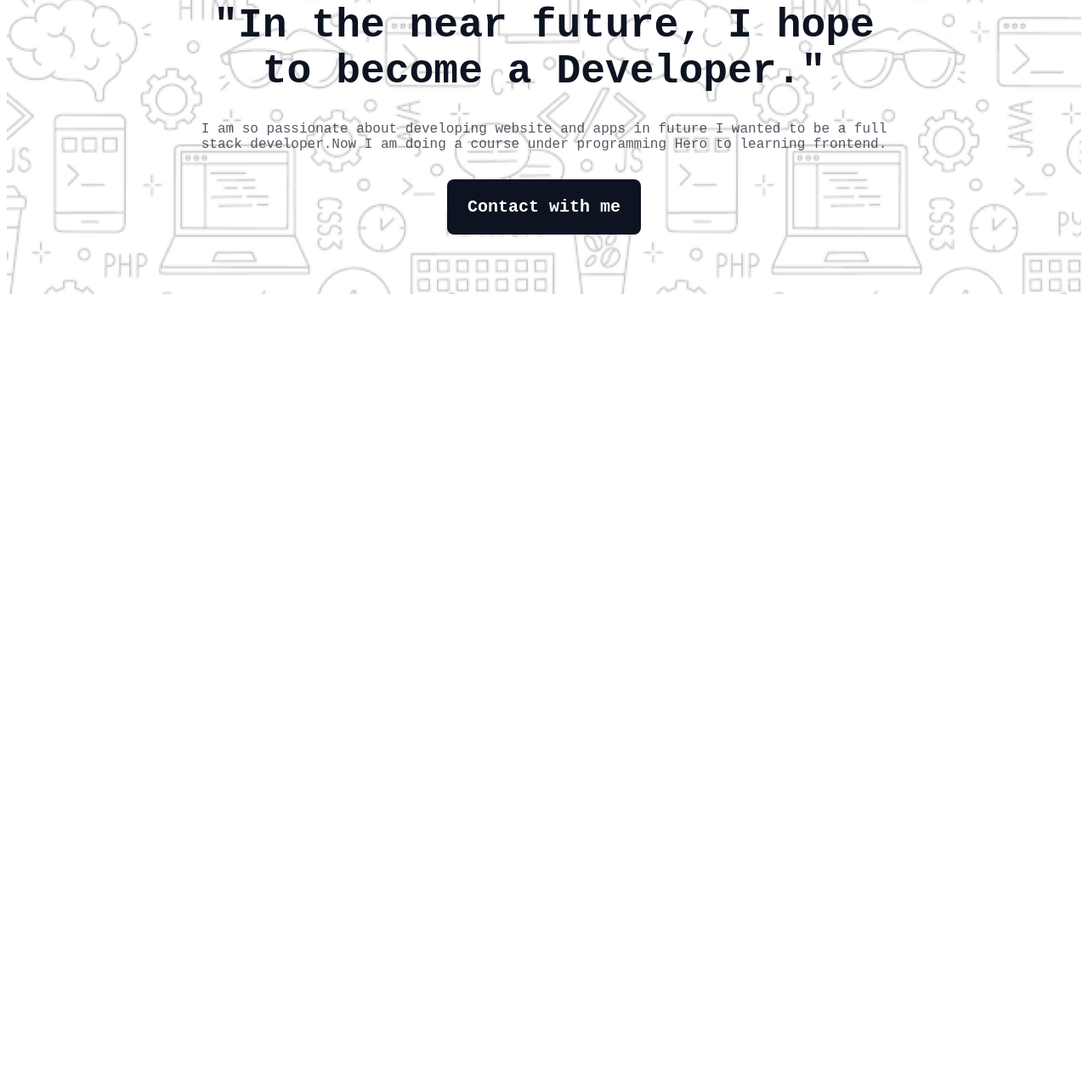
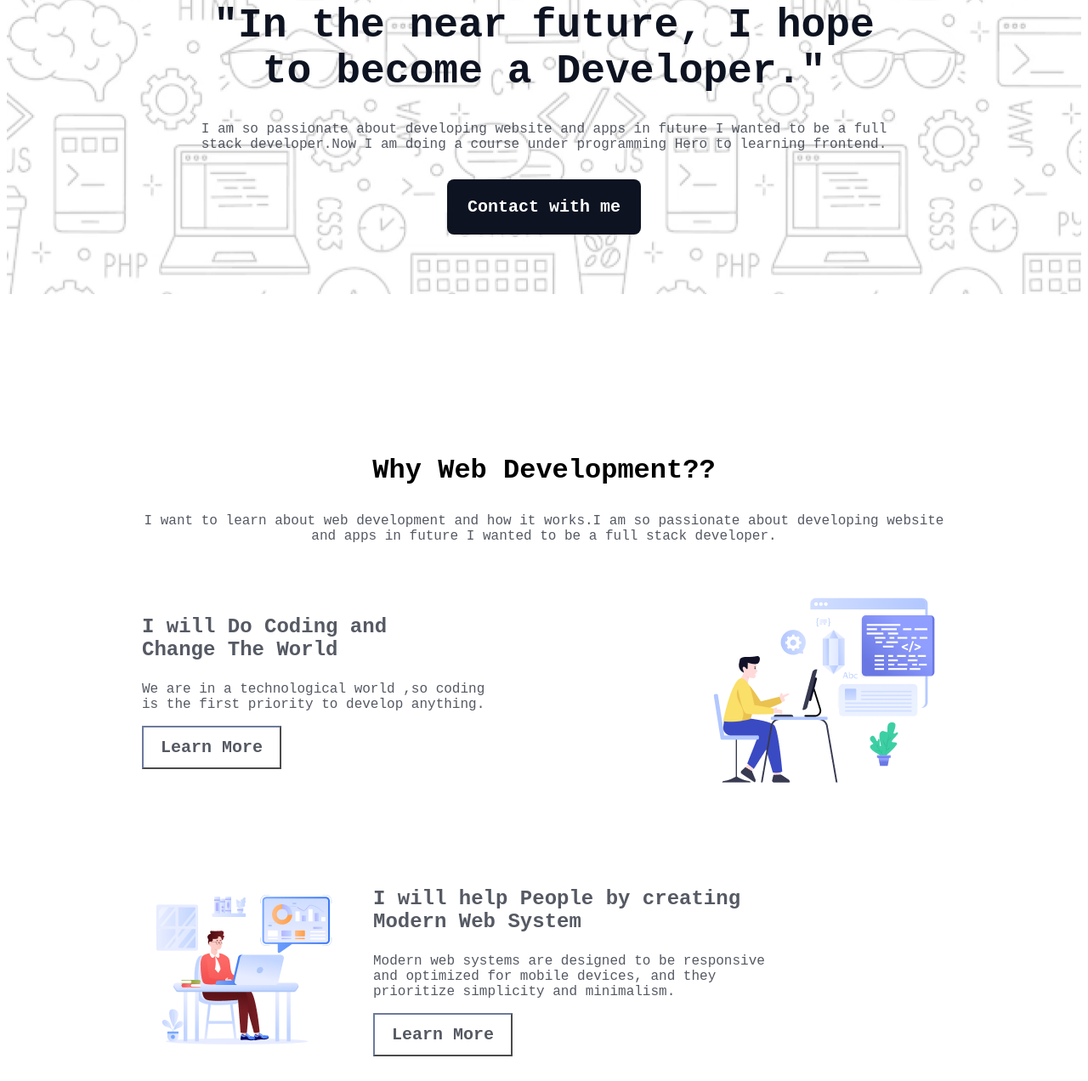
Before and after one commit to Mahin5580/Assignment-1, a plain HTML site: page index.html in a window 1280 px wide. Shown: the part 308-1580 px from the top of the page at 85% size. Before the commit the page ends 800 px from the top, so only its background shows below. Drawn offline with Linux system fonts and the light colour scheme; a web font is replaced by a local one.

Commit message:
why web development added

```diff
--- a/Styles/style.css
+++ b/Styles/style.css
@@ -8,6 +8,9 @@
 /*shared style*/
 .color-1{
     color: rgba(13, 19, 33, 1) ;
+}
+.opacity-color{
+    color: rgba(13, 19, 33, 0.7)
 }
 
 /*header start from here*/
@@ -39,3 +42,54 @@
     background-color:rgba(13, 19, 33, 1) ;
     margin-bottom: 25px;
 }
+/*main styles*/
+main{
+    max-width: 1140px;
+    margin: 0 auto;
+}
+/*why-web-development*/
+.why-web-title{
+    text-align: center;
+    margin-bottom: 60px;
+}
+.why-web-heading{
+    font-size: 32px;
+    font-weight: 800;
+}
+.plan-heading{
+    font-size: 24px;
+    font-weight: 700;
+    color: rgba(13, 19, 33, 0.7);
+}
+
+.plan1, .plan3{
+    display: flex;
+    gap: 99px;
+    justify-content: space-between;
+    margin-bottom: 80px;
+}
+.plan2{
+    display: flex;
+    gap: 32px;
+    margin-bottom: 80px;
+}
+.plan1-text, .plan2-text, .plan3-text{
+    text-align: left;
+    max-width: 477px;
+}
+.plan-description1, .plan-description3{
+    padding-right: 50px;
+}
+.why-web-dev{
+    padding: 80px 97px;
+    margin-top: 77px;
+}
+.future-plan-btn{
+    font-size: 20px;
+    font-weight: 600;
+    padding: 12px 20px;
+    color: rgba(13, 19, 33, 0.7);
+    background-color: white;
+    border-color:rgba(13, 19, 33, 0.7) ;
+
+}
--- a/index.html
+++ b/index.html
@@ -22,7 +22,39 @@
 
     </header>
     <main>
+        <section class="why-web-dev">
+            <div class="why-web-title">
+                <h3 class="why-web-heading">Why Web Development??</h3>
+                <p class="why-web-description opacity-color">I want to learn about web development and how it works.I am so passionate about developing website and apps in future I wanted to be a full stack developer. </p>
+            </div>
+            <div class="future-plan-container">
+                <div class="plan1">
+                    <div class="plan1-text">
+                        <h3 class="plan-heading">I will Do Coding and <br>Change The World</h3>
+                        <p class="plan-description1 opacity-color">We are in a technological world ,so coding is the first priority to develop anything.</p>
+                        <a href=""><button class="future-plan-btn azeret-mono-normal">Learn More</button></a>
+                    </div>
+                    <img src="assets/Layer_1.png" alt="">
+                </div>
+                <div class="plan2">
+                    <img src="assets/Group 3.png" alt="">
+                    <div class="plan2-text">
+                        <h3 class="plan-heading">I will help People by creating Modern Web System</h3>
+                        <p class="plan-description2 opacity-color">Modern web systems are designed to be responsive and optimized for mobile devices, and they prioritize simplicity and minimalism.</p>
+                       <a href=""><button class="future-plan-btn azeret-mono-normal">Learn More</button></a>
+                    </div>
 
+                </div>
+                <div class="plan3">
+                    <div class="plan3-text">
+                        <h3 class="plan-heading">I will Do Coding and <br>Change The World</h3>
+                        <p class="plan-description3 opacity-color">We are in a technological world ,so coding is the first priority to develop anything.</p>
+                        <a href=""><button class="future-plan-btn azeret-mono-normal">Learn More</button</a>
+                    </div>
+                    <img src="assets/Group 4.png" alt="">
+                </div>
+            </div>
+        </section>
     </main>
     <footer>
 
```
